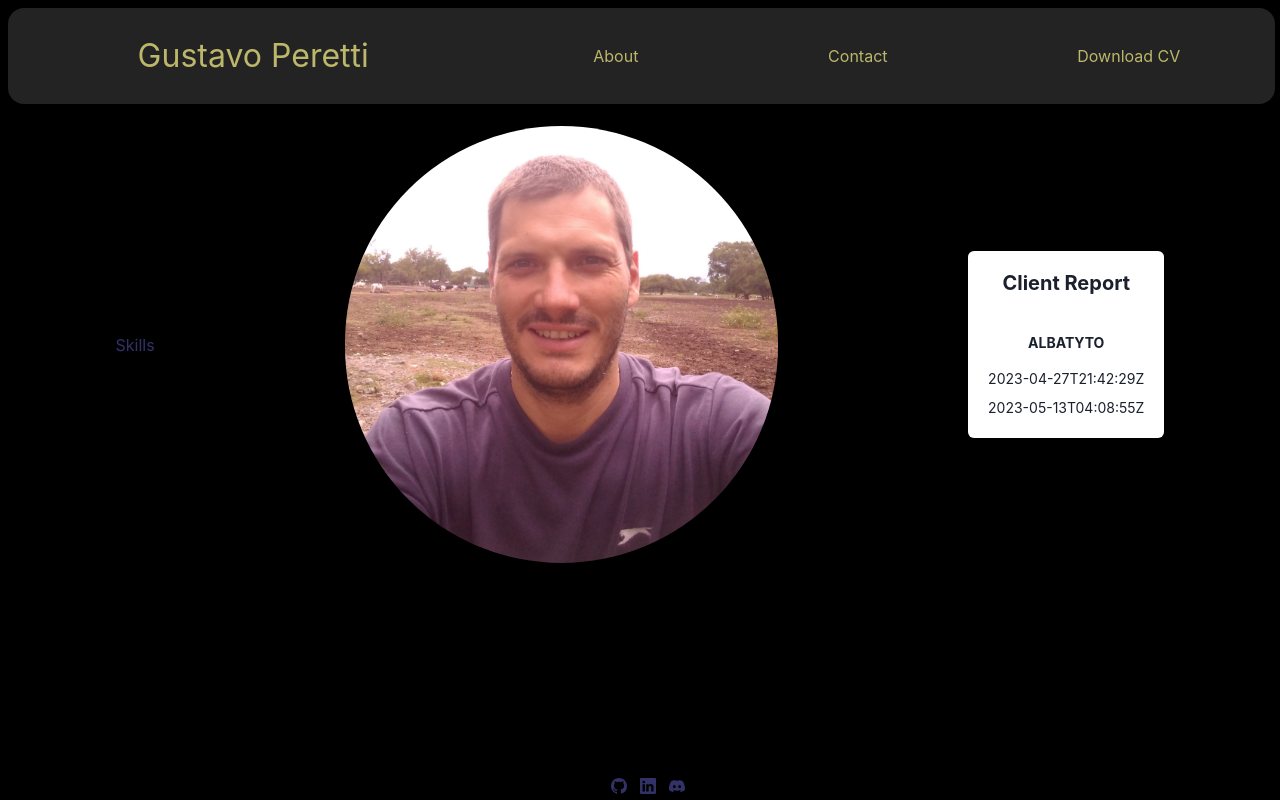
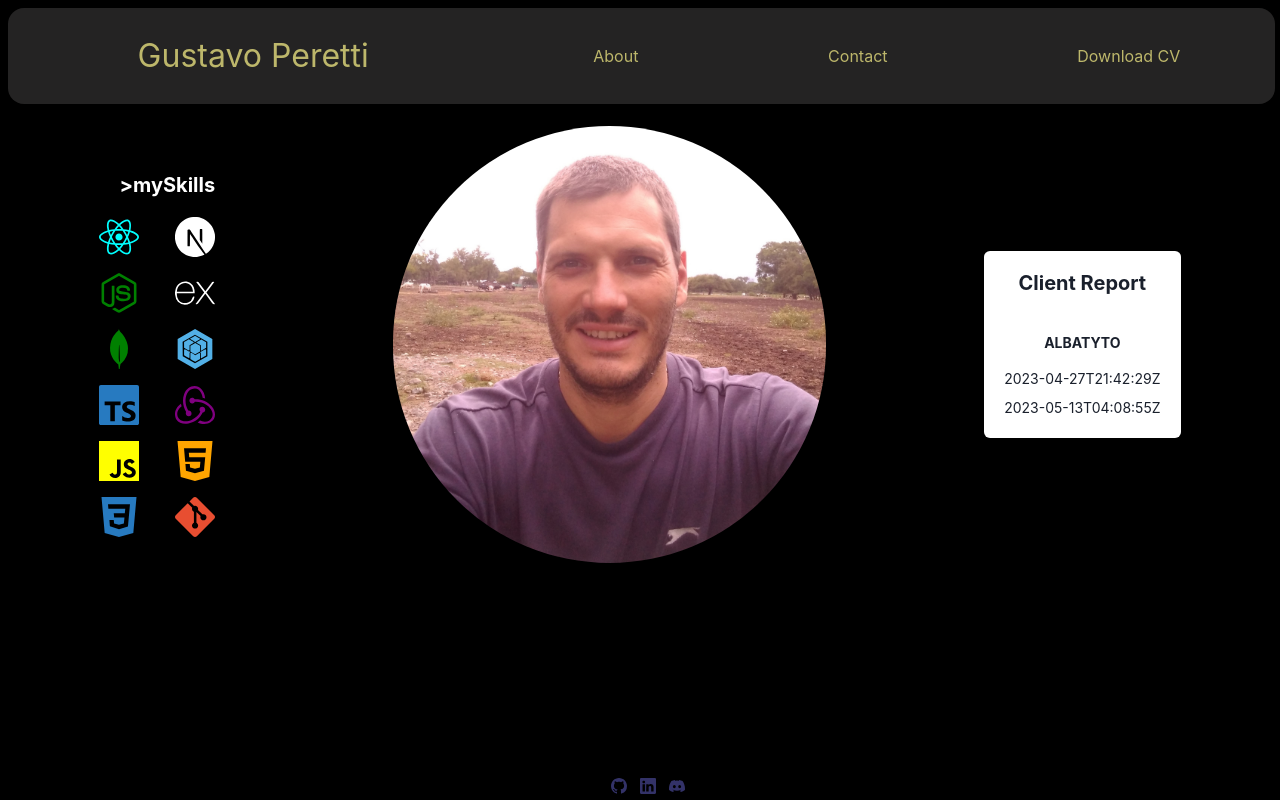
Before and after one commit to AlbaTyto/Proyecto.Inicial, a React (Vite) app in the folder Portfolio/: page / in a window 1280 px wide. Built offline with nearby package versions, Linux system fonts and the light colour scheme; no server answers.

Commit message:
feat(Skills): Render Skill list

```diff
--- a/Portfolio/src/components/subcomponents/Skills/Skills.tsx
+++ b/Portfolio/src/components/subcomponents/Skills/Skills.tsx
@@ -1,8 +1,44 @@
 import React from "react";
 import s from './Skills.module.css';
+import { Grid, Heading, Icon } from "@chakra-ui/react";
+import { FaNodeJs, FaReact } from "react-icons/fa";
+import {
+  SiCss3,
+  SiExpress,
+  SiGit,
+  SiHtml5,
+  SiJavascript,
+  SiMongodb,
+  SiNextdotjs,
+  SiRedux,
+  SiSequelize,
+  SiTypescript,
+} from "react-icons/si";
 
 export default function Skills(): React.JSX.Element {
+  const iconSize = 10;
   return <div className={s.proj}>
-    Skills
+    <Heading size={"md"} p={5} color={"white"}>
+        {">mySkills"}
+      </Heading>
+    <Grid
+    templateRows='repeat(2, 1fr)'
+    templateColumns='repeat(2, 1fr)'
+    gap={4}
+    >
+      <Icon boxSize={iconSize} color="cyan" as={FaReact} />
+      <Icon boxSize={iconSize} color="white" as={SiNextdotjs} />
+      <Icon boxSize={iconSize} color="green" as={FaNodeJs} />
+      <Icon boxSize={iconSize} color="white" as={SiExpress} />
+      <Icon boxSize={iconSize} color="green" as={SiMongodb} />
+      <Icon boxSize={iconSize} color="#52b0e7" as={SiSequelize} />
+      <Icon boxSize={iconSize} color="#277ac0" as={SiTypescript} />
+      <Icon boxSize={iconSize} color="purple" as={SiRedux} />
+      <Icon boxSize={iconSize} color="yellow" as={SiJavascript} />
+      <Icon boxSize={iconSize} color="orange" as={SiHtml5} />
+      <Icon boxSize={iconSize} color="#277ac0" as={SiCss3} />
+      <Icon boxSize={iconSize} color="#e84e31" as={SiGit} />
+    </Grid>
+
   </div>;
 }
```
Also changed, not shown: Portfolio/toDo.txt.
